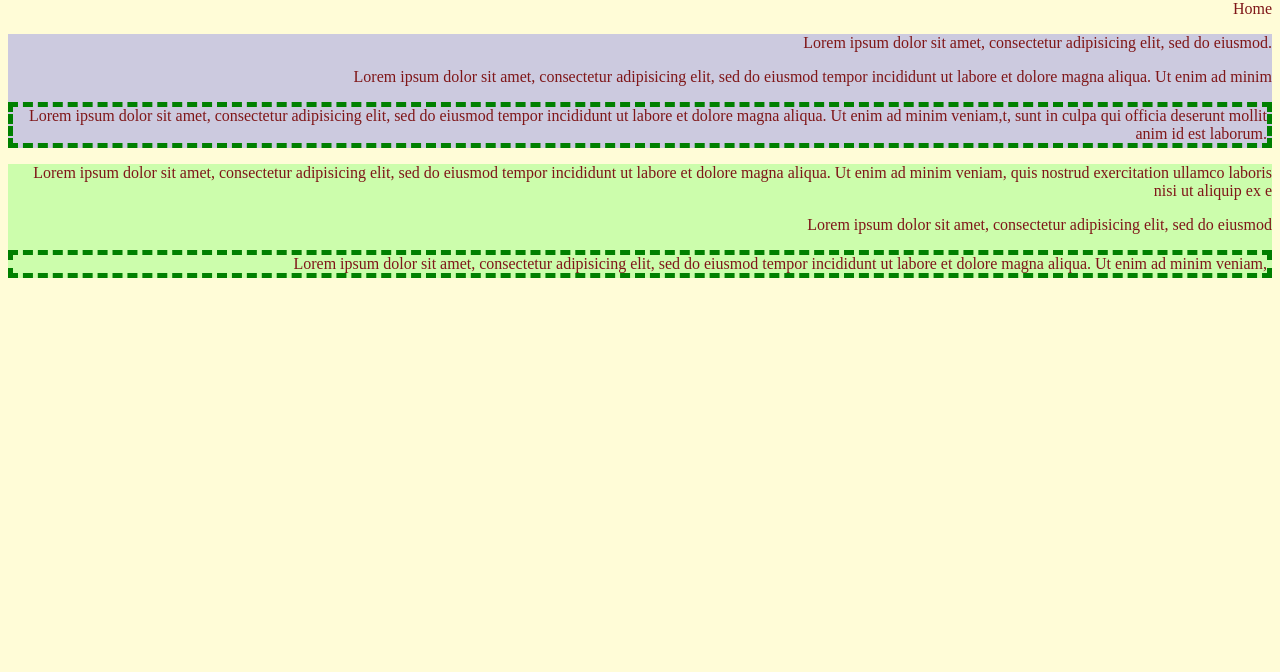
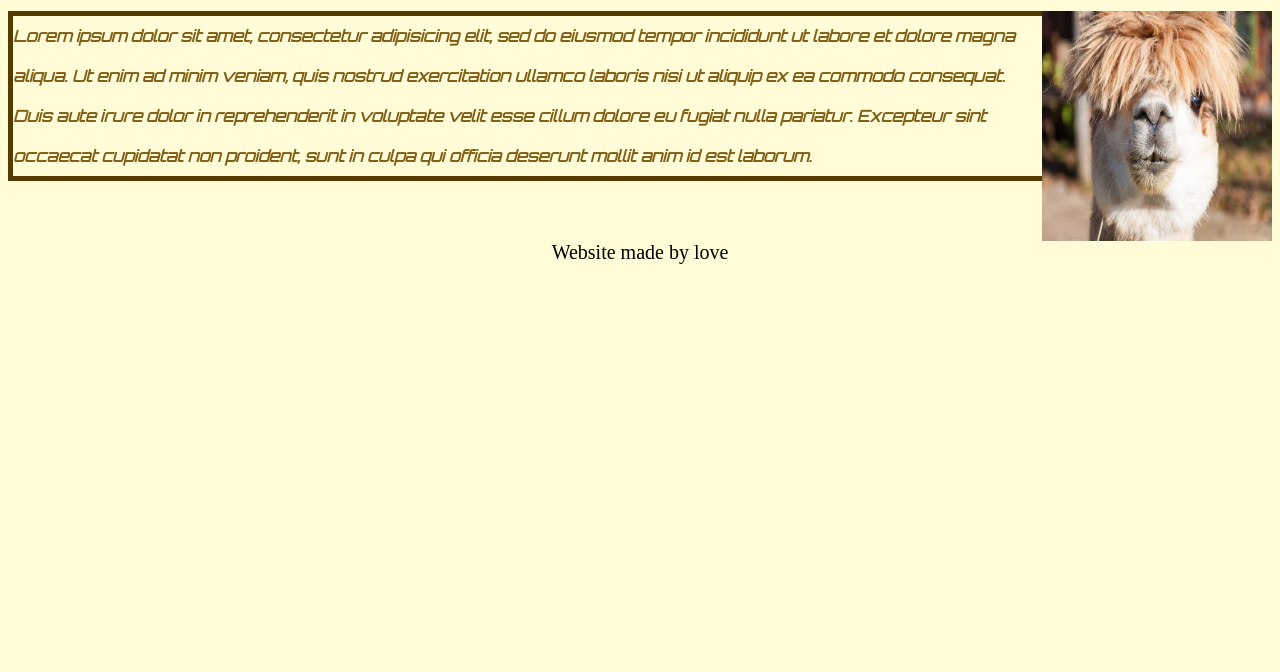
Before and after one commit to plhsu19/Full-Stack-Web-Development, a plain HTML site: page CSS/exercise/about.html in a window 1280 px wide. Shown: the part 128-800 px from the top of the page. Drawn offline with Linux system fonts and the light colour scheme.

Commit message:
CSS image, box-model

```diff
--- a/CSS/exercise/about.html
+++ b/CSS/exercise/about.html
@@ -4,6 +4,7 @@
 <head>
   <title>My first website!</title>
   <link rel="stylesheet" type="text/css" href="style2.css">
+  <link href="https://fonts.googleapis.com/css2?family=Orbitron&display=swap" rel="stylesheet"> <!-- download the font style from the Google Fonts -->
 </head>
 <body>
   <header>
@@ -17,25 +18,17 @@
   </header>
   <section>
     <h2>About</h2>
-    <p>Home</p>
-    <div id="div1">
-      <p class="webtext">Lorem ipsum dolor sit amet, consectetur adipisicing elit, sed do eiusmod.</p>
-      <p class="webtext">Lorem ipsum dolor sit amet, consectetur adipisicing elit, sed do eiusmod
-        tempor incididunt ut labore et dolore magna aliqua. Ut enim ad minim
-      </p>
-      <p class="webtext">Lorem ipsum dolor sit amet, consectetur adipisicing elit, sed do eiusmod
-      tempor incididunt ut labore et dolore magna aliqua. Ut enim ad minim veniam,t, sunt in culpa qui officia deserunt mollit anim id est laborum.</p>
-    </div>
-    <div id="div2">
-      <p class="webtext">Lorem ipsum dolor sit amet, consectetur adipisicing elit, sed do eiusmod
-        tempor incididunt ut labore et dolore magna aliqua. Ut enim ad minim veniam,
-        quis nostrud exercitation ullamco laboris nisi ut aliquip ex e
-      </p>
-      <p class="webtext">Lorem ipsum dolor sit amet, consectetur adipisicing elit, sed do eiusmod
-      </p>
-      <p class="webtext">Lorem ipsum dolor sit amet, consectetur adipisicing elit, sed do eiusmod
-      tempor incididunt ut labore et dolore magna aliqua. Ut enim ad minim veniam,</p>
-    </div>
+    <img src="alpaca.jpg" alt="alpaca" width="230" height="230">
+    <p>Lorem ipsum dolor sit amet, consectetur adipisicing elit, sed do eiusmod
+    tempor incididunt ut labore et dolore magna aliqua. Ut enim ad minim veniam,
+    quis nostrud exercitation ullamco laboris nisi ut aliquip ex ea commodo
+    consequat. Duis aute irure dolor in reprehenderit in voluptate velit esse
+    cillum dolore eu fugiat nulla pariatur. Excepteur sint occaecat cupidatat non
+    proident, sunt in culpa qui officia deserunt mollit anim id est laborum.</p>
   </section>
+  <footer>
+    Website made by love
+  </footer>
+
 </body>
 </html>
--- a/CSS/exercise/style.css
+++ b/CSS/exercise/style.css
@@ -9,5 +9,15 @@ li {
 }
 
 p {
-	color: pink;
+	color: black;
+	font-size: 40px;
 }
+
+.boxmodel {
+	border: 5px solid red;
+	display: inline-block;
+	padding: 5px 20px;
+	margin: 0px 20px;
+	width: 22px;
+	height: 40px;
+}
--- a/CSS/exercise/style2.css
+++ b/CSS/exercise/style2.css
@@ -4,43 +4,43 @@ body {
 }
 
 * {
-	text-align: right;
+	text-align: left;
 }
 
 h2 {
 	text-align: center;
-	font-size: 30px;
+	color: red;
+	font-size: 200%;
+}
+
+p {
+	text-align: left;
 	color:#805F16;
 	border: 5px solid #553B00;
 	cursor: pointer;
 }
 
+img {
+	float:right;
+}
+
+footer {
+	clear: both;
+	text-align: center;
+	font-size: 20px;
+}
+
 li {
 	list-style: none;
 	display: inline-block;
-
+	border: dashed;
+	font-size: 150%;
 }
 
 p {
-	color: #7F1618 !important;
+	line-height: 40px;
+	font-style: italic;
+	font-weight: bold;
+	font-size: 100%;
+	font-family: 'Orbitron', sans-serif;
 }
-
-p{
-	color: pink;
-}
-
-.webtext:last-child {
-	border: 5px dashed green;
-}
-
-.active {
-	color: red
-}
-
-#div1 {
-	background-color: rgba(0, 0, 255, 0.2);
-}
-
-#div2 {
-	background-color: rgba(0, 255, 0, 0.2)
-}
```
Also changed, not shown: CSS/CSS+Cheat+Sheet.txt (added, +27 -0 lines), CSS/exercise/login.html (+4 -6 lines), CSS/exercise/alpaca.jpg (added).
